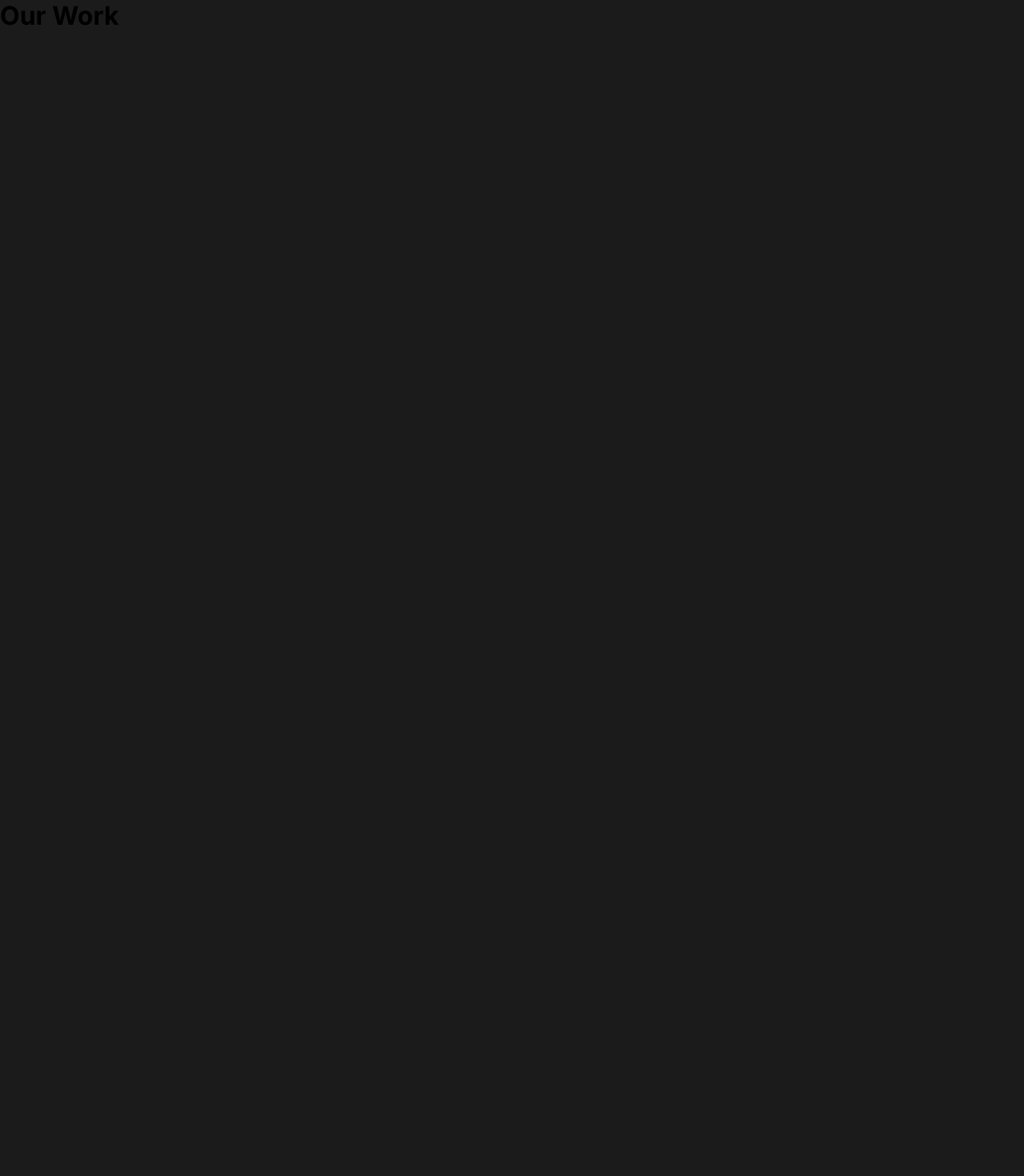
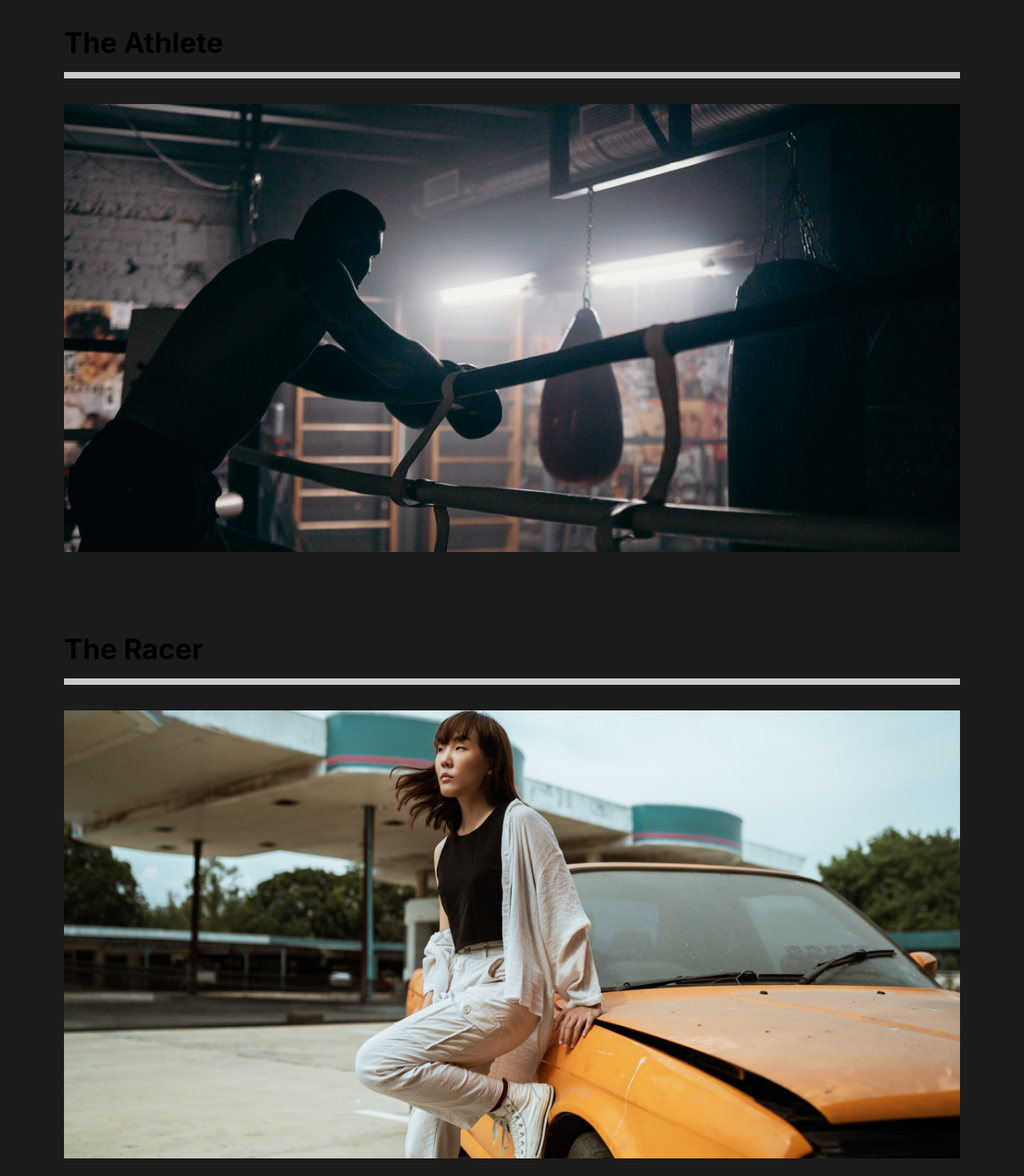
Before and after one commit to mohasin-hossain/film-mania-react, a React (Create React App) app: page /work in a window 1280 px wide. Shown: the part 80-1550 px from the top of the page at 80% size. Before the commit the page ends 800 px from the top, so only its background shows below. Built offline with nearby package versions, Linux system fonts and the light colour scheme.

Commit message:
Adding Our Work page

```diff
--- a/src/components/GlobalStyle.js
+++ b/src/components/GlobalStyle.js
@@ -31,7 +31,7 @@
     }
 
     h2 {
-        font-weight: lighter;
+        font-weight: bold;
         font-size: 3rem;
 
     }
--- a/src/pages/OurWork.js
+++ b/src/pages/OurWork.js
@@ -1,11 +1,63 @@
 import React from "react";
+import styled from "styled-components";
+// Images
+import athlete from "../img/athlete-small.png";
+import theracer from "../img/theracer-small.png";
+import goodtimes from "../img/goodtimes-small.png";
+import { Link } from "react-router-dom";
 
 const OurWork = () => {
   return (
-    <div>
-      <h1>Our Work</h1>
-    </div>
+    <Work>
+      <Movie>
+        <h2>The Athlete</h2>
+        <div className="line"></div>
+        <Link>
+          <img src={athlete} alt="Athlete" />
+        </Link>
+      </Movie>
+      <Movie>
+        <h2>The Racer</h2>
+        <div className="line"></div>
+        <Link>
+          <img src={theracer} alt="Racer" />
+        </Link>
+      </Movie>
+      <Movie>
+        <h2>Good Times</h2>
+        <div className="line"></div>
+        <Link>
+          <img src={goodtimes} alt="Good Times" />
+        </Link>
+      </Movie>
+    </Work>
   );
 };
 
+const Work = styled.div`
+  min-height: 100vh;
+  padding: 1rem 5rem;
+  overflow: hidden;
+  h2 {
+    padding: 1rem 0rem;
+    font-size: 2.2rem;
+  }
+`;
+
+const Movie = styled.div`
+  padding-bottom: 5rem;
+
+  .line {
+    height: 0.5rem;
+    background: #cccccc;
+    margin-bottom: 2rem;
+  }
+
+  img {
+    height: 70vh;
+    width: 100%;
+    object-fit: cover;
+  }
+`;
+
 export default OurWork;
```
